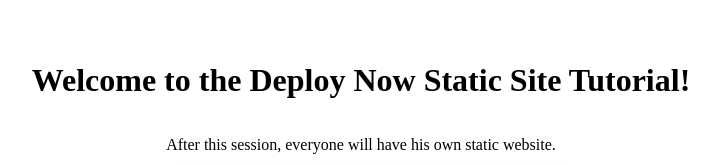
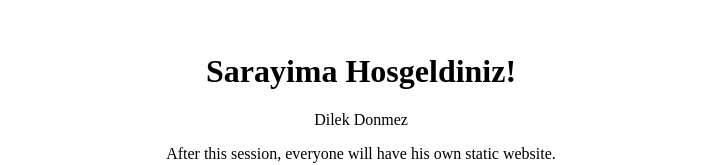
Before and after one commit to ddoenmez/demo-project-static, a plain HTML site: page index.html in a window 1280 px wide. Shown: the part 151-316 px from the top of the page, without its empty margins (279-998 px from the left). Drawn offline with Linux system fonts and the light colour scheme.

Commit message:
Adjusted text

```diff
--- a/index.html
+++ b/index.html
@@ -9,8 +9,11 @@
 <body>
     <div class="main">
         <h1>
-            Welcome to the Deploy Now Static Site Tutorial!
+            Sarayima Hosgeldiniz!
         </h1>
+        </h2>
+            Dilek Donmez
+        </h2>
         <p>
             After this session, everyone will have his own static website.
         </p>
```
